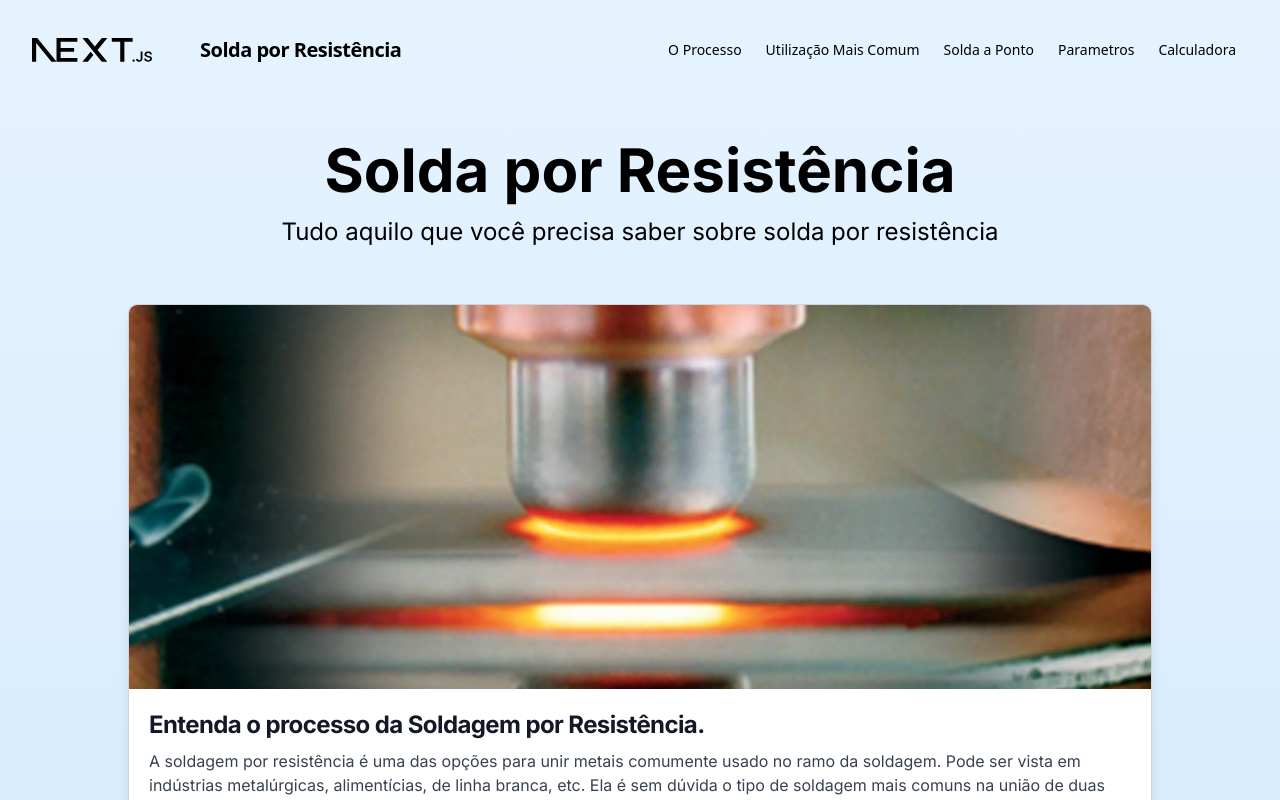
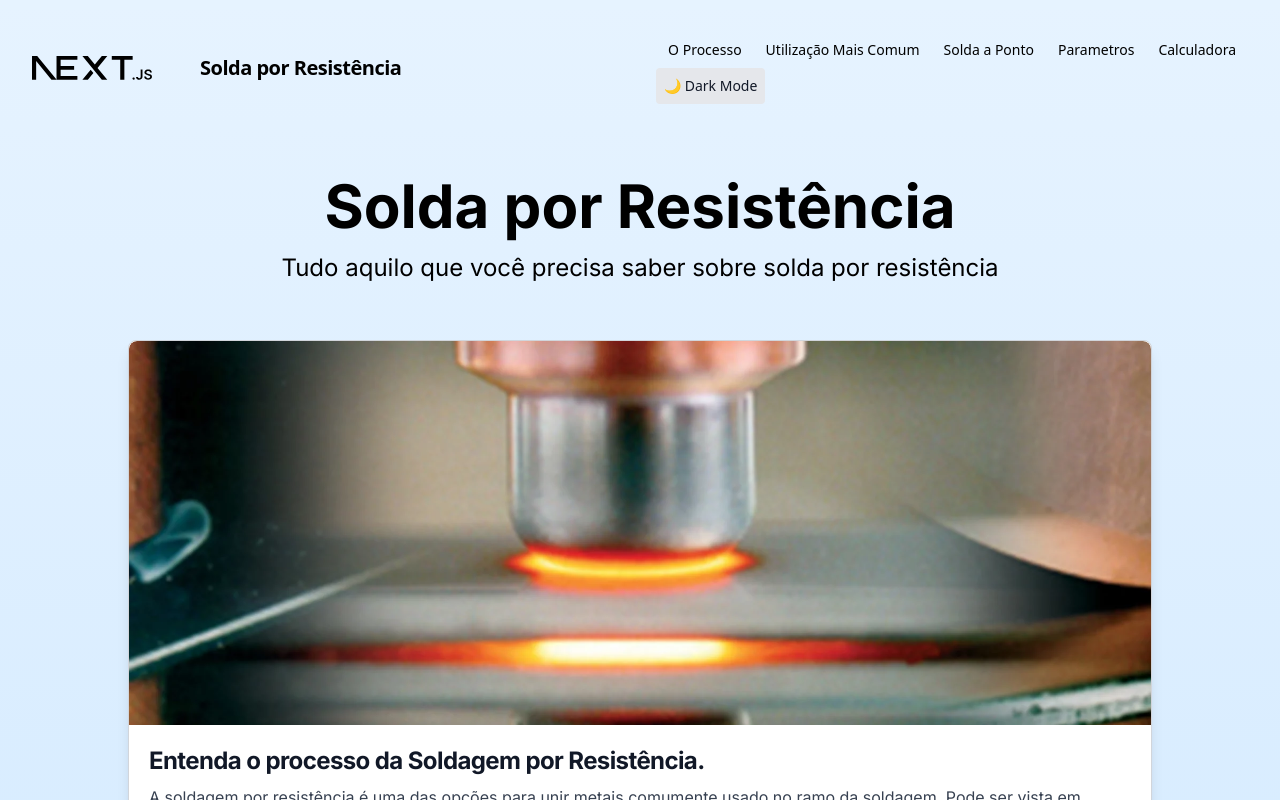
Before and after one commit to Jprtc/solda-por-resistencia, a Next.js app: page / in a window 1280 px wide. Shown: the top 800 px of the page. Built offline with nearby package versions, Linux system fonts and the light colour scheme.

Commit message:
Upgrades to theme switching and color adjustments

```diff
--- /dev/null
+++ b/src/Components/ThemeToggleButton/index.tsx
@@ -0,0 +1,51 @@
+import React, { useEffect, useState } from "react";
+
+const getPreferredTheme = (): "light" | "dark" => {
+    if (typeof window === "undefined") return "light";
+    return window.matchMedia("(prefers-color-scheme: dark)").matches
+        ? "dark"
+        : "light";
+};
+
+const setPreferredTheme = (theme: "light" | "dark") => {
+    if (typeof window === "undefined") return;
+    if (theme === "dark") {
+        document.documentElement.classList.add("dark");
+    } else {
+        document.documentElement.classList.remove("dark");
+    }
+};
+
+const ThemeToggleButton: React.FC = () => {
+    const [theme, setTheme] = useState<"light" | "dark">("light");
+    const [mounted, setMounted] = useState(false);
+
+    useEffect(() => {
+        const preferred = getPreferredTheme();
+        setTheme(preferred);
+        setPreferredTheme(preferred);
+        setMounted(true);
+    }, []);
+
+    useEffect(() => {
+        if (mounted) setPreferredTheme(theme);
+    }, [theme, mounted]);
+
+    const toggleTheme = () => {
+        setTheme((prev) => (prev === "dark" ? "light" : "dark"));
+    };
+
+    if (!mounted) return null;
+
+    return (
+        <button
+            onClick={toggleTheme}
+            className="p-2 hidden rounded bg-gray-200 dark:bg-gray-700 text-gray-900 dark:text-gray-100 transition sm:block"
+            aria-label="Toggle theme"
+        >
+            {theme === "dark" ? "🌞 Light Mode" : "🌙 Dark Mode"}
+        </button>
+    );
+};
+
+export default ThemeToggleButton;
--- a/src/styles/globals.css
+++ b/src/styles/globals.css
@@ -8,12 +8,18 @@
   --background-end-rgb: 153, 206, 255;
 }
 
-@media (prefers-color-scheme: dark) {
+/* @media (prefers-color-scheme: dark) {
   :root {
-    --foreground-rgb: 255, 255, 255;
-    --background-start-rgb: 18, 40, 47;
-    --background-end-rgb: 30, 55, 82;
+  --foreground-rgb: 235, 245, 255;
+  --background-start-rgb: 40, 60, 100;
+  --background-end-rgb: 20, 35, 70;
   }
+} */
+
+.dark {
+  --foreground-rgb: 235, 245, 255;
+  --background-start-rgb: 40, 60, 100;
+  --background-end-rgb: 20, 35, 70;
 }
 
 html {
--- a/src/widgets/Header/index.tsx
+++ b/src/widgets/Header/index.tsx
@@ -1,3 +1,4 @@
+import ThemeToggleButton from "@/Components/ThemeToggleButton";
 import Image from "next/image";
 import Link from "next/link";
 
@@ -37,6 +38,7 @@ const Header = () => {
                 {label}
               </a>
             ))}
+            <ThemeToggleButton />
           </div>
         </div>
       </nav>
--- a/tailwind.config.js
+++ b/tailwind.config.js
@@ -1,5 +1,6 @@
 /** @type {import('tailwindcss').Config} */
 module.exports = {
+  darkMode: 'class', // <--- THIS IS IMPORTANT
   content: [
     "./src/pages/**/*.{js,ts,jsx,tsx,mdx}",
     "./src/Components/**/*.{js,ts,jsx,tsx,mdx}",
```
